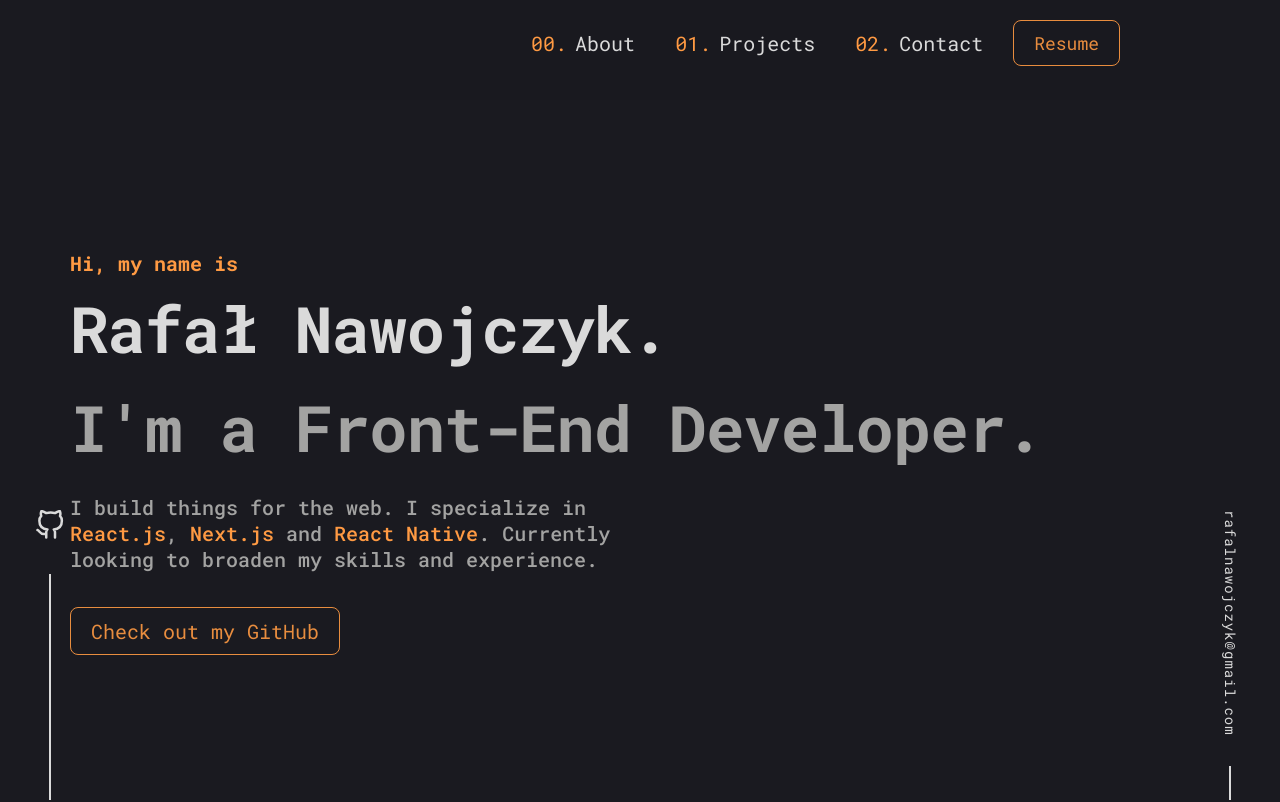
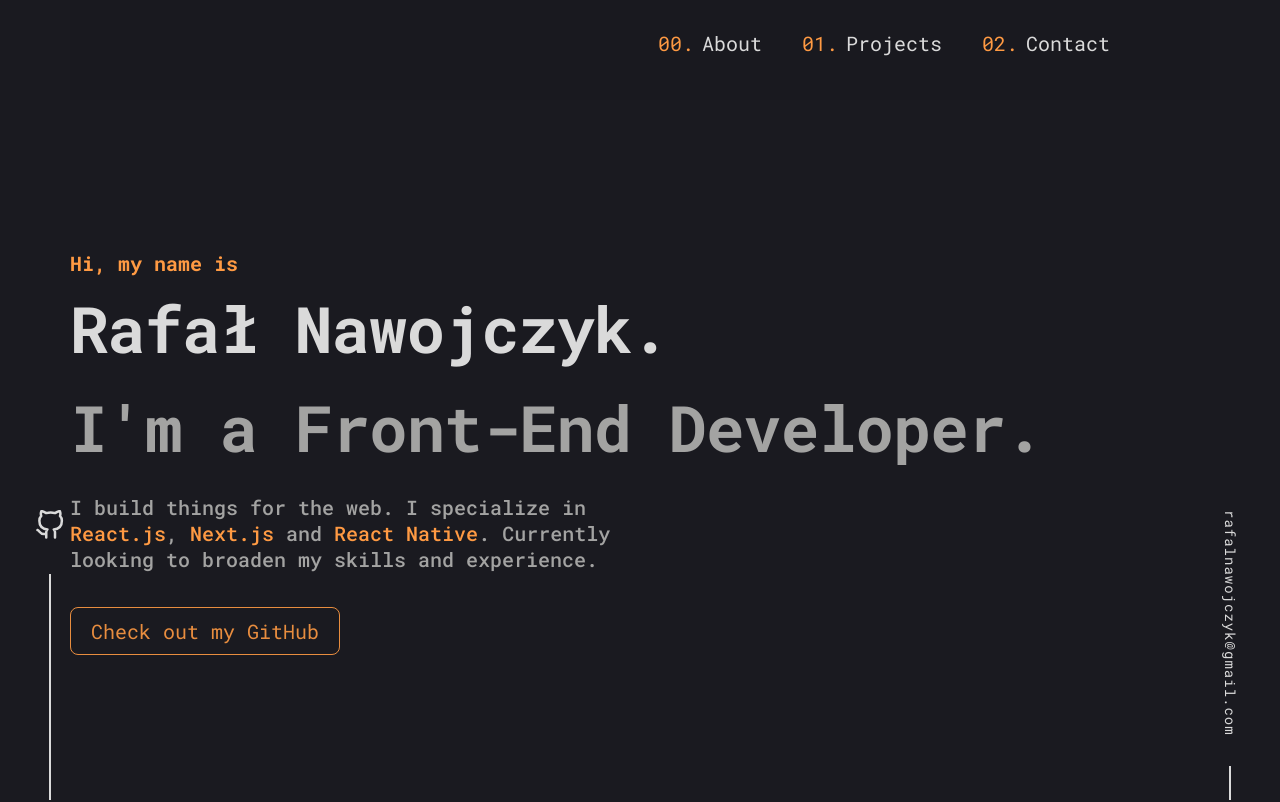
Before and after one commit to rafalnawojczyk/Personal-Portfolio-Website, a Next.js app: page / in a window 1280 px wide. Shown: the top 802 px of the page. Built offline with nearby package versions, Linux system fonts and the light colour scheme.

Commit message:
feat: remove cv from page

```diff
--- a/components/navigation/Navigation.tsx
+++ b/components/navigation/Navigation.tsx
@@ -1,6 +1,5 @@
 import NavLink from "./NavLink";
 import styles from "./Navigation.module.scss";
-import Button from "../UI/Button";
 import { useRef, useState } from "react";
 import { CSSTransition } from "react-transition-group";
 import { useScrollDirection } from "../../hooks/useScrollDirection";
@@ -42,7 +41,6 @@ const Navigation = ({ blurToggler }: NavigationProps) => {
                         <NavLink href={"#about"} title="About" subtitle="00." />
                         <NavLink href={"#projects"} title="Projects" subtitle="01." />
                         <NavLink href={"#contact"} title="Contact" subtitle="02." />
-                        <Button title={"Resume"} href={"/resume.pdf"} newTab={true} />
                     </div>
 
                     <div className={styles["mobile-nav"]}>
@@ -99,7 +97,6 @@ const Navigation = ({ blurToggler }: NavigationProps) => {
                                     title="Contact"
                                     subtitle="02."
                                 />
-                                <Button title={"Resume"} href={"#resume"} />
                             </aside>
                         </CSSTransition>
                     </div>
```
Also changed, not shown: 1 other file (tests, documents, lock files or other folders).
